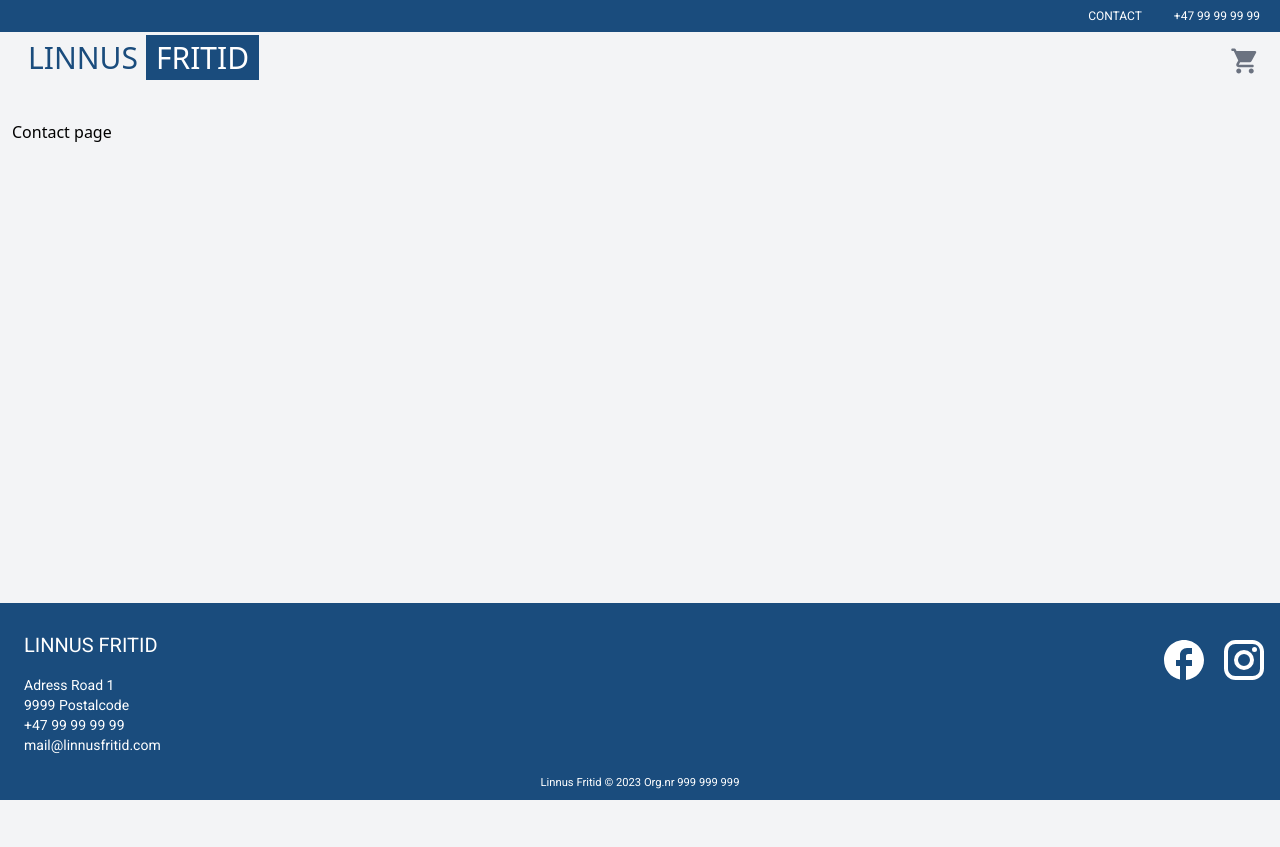
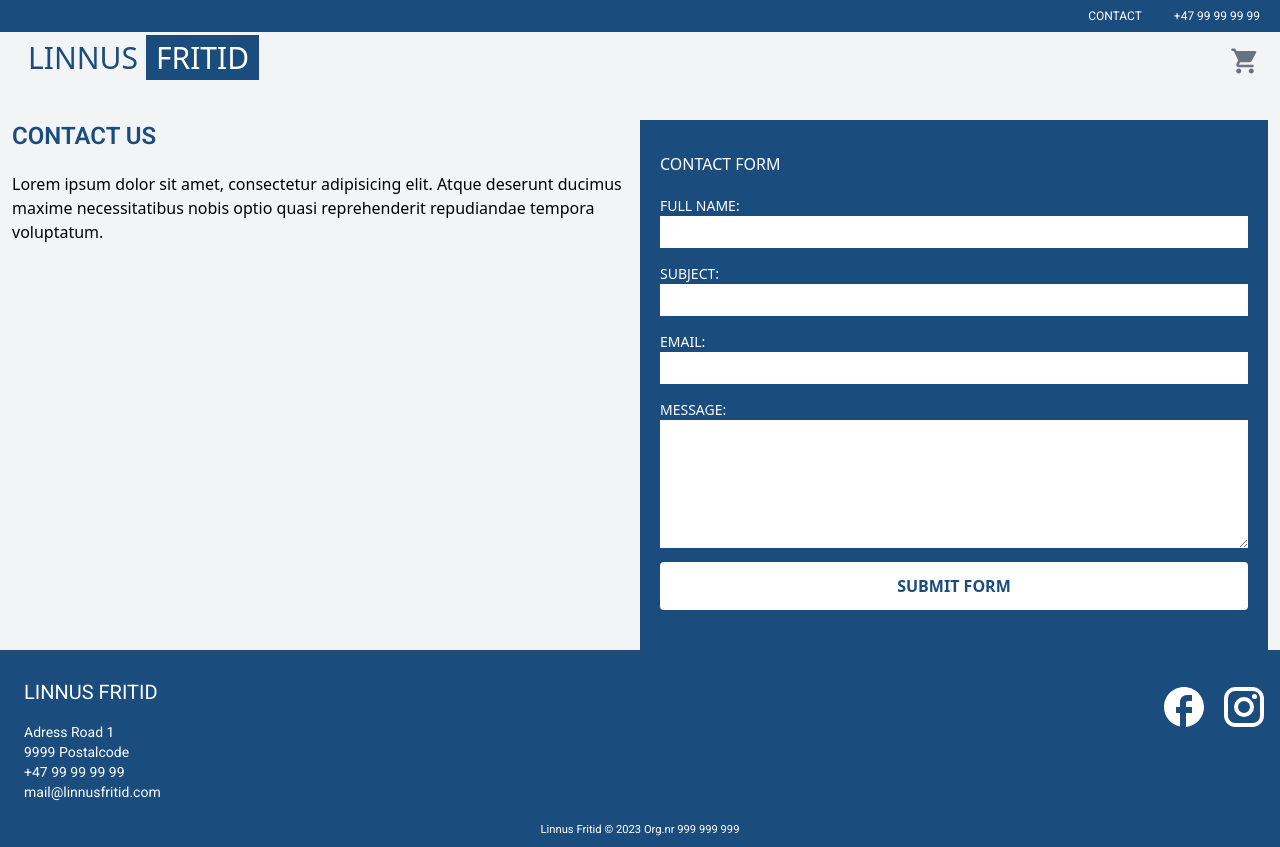
Before and after one commit to oyhub/fef-ca, a React (Vite) app: page /contact in a window 1280 px wide. Before the commit the page ends 800 px from the top, so only its background shows below. Built offline with nearby package versions, Linux system fonts and the light colour scheme.

Commit message:
working contact form

```diff
--- a/package.json
+++ b/package.json
@@ -14,11 +14,14 @@
   "dependencies": {
     "@emotion/react": "^11.11.1",
     "@emotion/styled": "^11.11.0",
+    "@hookform/resolvers": "^3.3.4",
     "@mui/icons-material": "^5.15.0",
     "@mui/material": "^5.15.0",
     "react": "^18.2.0",
     "react-dom": "^18.2.0",
+    "react-hook-form": "^7.49.2",
     "react-router-dom": "^6.21.0",
+    "yup": "^1.3.3",
     "zustand": "^4.4.7"
   },
   "devDependencies": {
--- a/src/pages/Contact.tsx
+++ b/src/pages/Contact.tsx
@@ -1,3 +1,81 @@
-export default function ContactPage() {
-  return <div>Contact page</div>
+import { yupResolver} from '@hookform/resolvers/yup';
+import * as yup from 'yup';
+import { useForm } from 'react-hook-form';
+
+type formData = {
+  name: string;
+  subject: string;
+  email: string;
+  message: string;
 }
+
+const schema = yup
+  .object({
+    name: yup
+      .string()
+      .min(3, 'Name should be at least 3 characters')
+      .required('Please enter your full name'),
+    subject: yup
+      .string()
+      .min(3, 'Subject should be at least 3 characters')
+      .required('Please enter a subject'),
+    email: yup
+      .string()
+      .email('Please enter a valid email')
+      .required('Please enter a valid email'),
+    message: yup
+      .string()
+      .min(3, 'Message should be at least 3 characters')
+      .required('Please enter a message')
+  });
+
+export function ContactPage() {
+  const {
+    register,
+    handleSubmit,
+    formState: { errors },
+  } = useForm({
+    resolver: yupResolver(schema)
+  });
+
+  function onSubmit(formData: formData) {
+    console.log(formData)
+  }
+
+  return (
+    <div className="sm:grid sm:grid-cols-2">
+      <div className="mb-8">
+        <h1 className="font-heading font-semibold text-2xl uppercase text-primary mb-5">Contact us</h1>
+        <p>Lorem ipsum dolor sit amet, consectetur adipisicing elit. Atque deserunt ducimus maxime necessitatibus nobis optio quasi reprehenderit repudiandae tempora voluptatum.</p>
+      </div>
+      <div>
+        <form className="bg-primary text-white p-5 pt-8 pb-10" onSubmit={handleSubmit(onSubmit)}>
+          <h2 className="uppercase mb-5">Contact form</h2>
+          <div className="mb-4">
+            <label className="block uppercase text-sm" htmlFor="name">Full name:</label>
+            <input { ...register('name') } id="name" className="w-full p-1 text-black "/>
+            <p className="text-red-300">{ errors.name?.message }</p>
+          </div>
+          <div className="mb-4">
+            <label className="block uppercase text-sm" htmlFor="subject">Subject:</label>
+            <input { ...register('subject') } id="subject" className="w-full p-1 text-black "/>
+            <p className="text-red-300">{ errors.subject?.message }</p>
+          </div>
+          <div className="mb-4">
+            <label className="block uppercase text-sm" htmlFor="email">Email:</label>
+            <input { ...register('email') } id="email" className="w-full p-1 text-black "/>
+            <p className="text-red-300">{ errors.email?.message }</p>
+          </div>
+          <div>
+            <label className="block uppercase text-sm" htmlFor="message">Message:</label>
+            <textarea {...register('message')} id="message" className="w-full h-32 p-1 text-black"></textarea>
+            <p className="text-red-300">{ errors.message?.message }</p>
+          </div>
+          <button className="bg-white text-primary px-5 py-3 rounded uppercase font-semibold mt-2 w-full hover:bg-blue-100 hover:underline">Submit form</button>
+        </form>
+      </div>
+    </div>
+  )
+}
+
+export default ContactPage;
```
Also changed, not shown: 1 other file (tests, documents, lock files or other folders).
